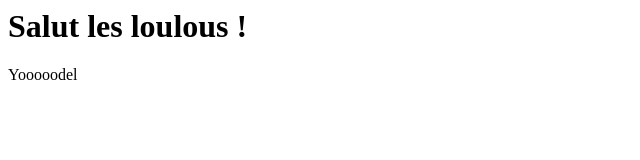
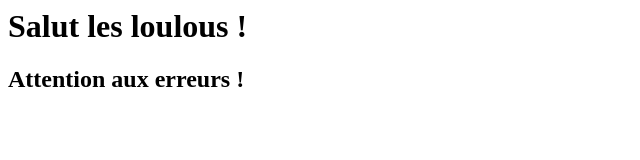
Before and after one commit to TeamKeepers/testCours, a plain HTML site: page index.html in a window 1280 px wide. Shown: the whole page, without its empty margins (0-640 px from the left). Drawn offline with Linux system fonts and the light colour scheme.

Commit message:
Provocation d'erreurs en MERGE

```diff
--- a/index.html
+++ b/index.html
@@ -1,3 +1,5 @@
 <h1>Salut les loulous !</h1>
 
-<p>Yooooodel</p>
+<div>
+    <h2>Attention aux erreurs !</h2>
+</div>
```
Also changed, not shown: presentation.html (+1 -1 lines).
